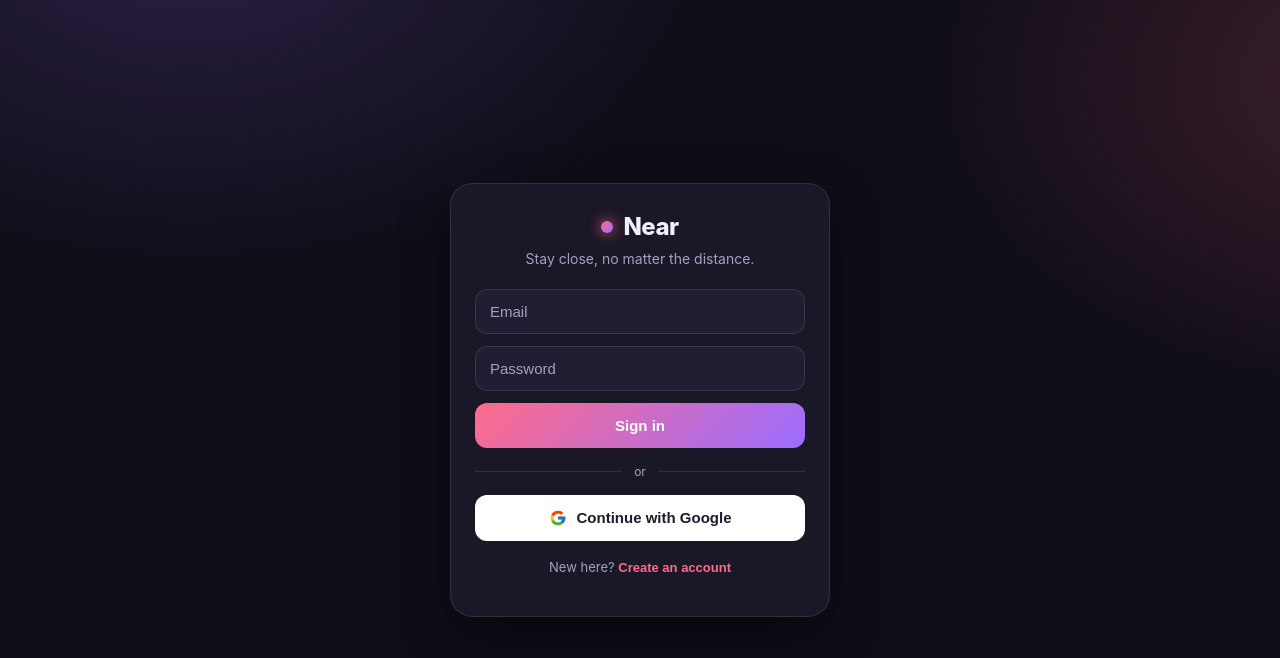
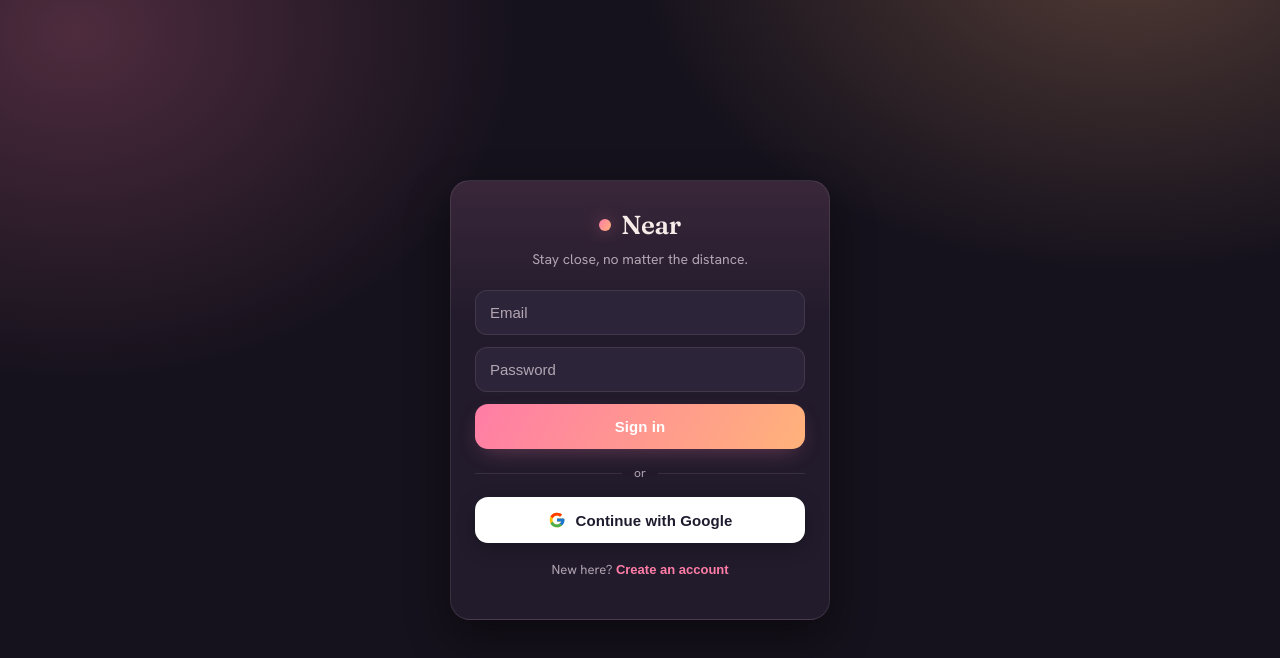
Before and after one commit to vishvam129/near, a React (Vite) app in the folder web/: page / in a window 1280 px wide. Shown: the top 658 px of the page. Built offline with nearby package versions, Linux system fonts and the light colour scheme; no server answers; what @emoji-mart/data would draw is missing.

Commit message:
Redesign Wave 1: warm 'dusk' design system — Fraunces+Hanken fonts, dual Dusk/Daylight theme tokens, restyled primitives (card/btn/input/nav/headings), theme toggle

```diff
--- a/web/index.html
+++ b/web/index.html
@@ -5,11 +5,17 @@
     <link rel="icon" type="image/png" href="/icon-192.png" />
     <link rel="apple-touch-icon" href="/apple-touch-icon.png" />
     <link rel="manifest" href="/manifest.webmanifest" />
+    <link rel="preconnect" href="https://fonts.googleapis.com" />
+    <link rel="preconnect" href="https://fonts.gstatic.com" crossorigin />
+    <link
+      href="https://fonts.googleapis.com/css2?family=Fraunces:ital,opsz,wght@0,9..144,400..700;1,9..144,400..600&family=Hanken+Grotesk:wght@400;500;600;700;800&display=swap"
+      rel="stylesheet"
+    />
     <meta
       name="viewport"
       content="width=device-width, initial-scale=1.0, viewport-fit=cover, maximum-scale=1.0, user-scalable=no"
     />
-    <meta name="theme-color" content="#0f0d17" />
+    <meta name="theme-color" content="#16121d" />
     <meta name="mobile-web-app-capable" content="yes" />
     <meta name="apple-mobile-web-app-capable" content="yes" />
     <meta name="apple-mobile-web-app-status-bar-style" content="black-translucent" />
--- a/web/src/components/LanguageSettings.tsx
+++ b/web/src/components/LanguageSettings.tsx
@@ -1,11 +1,30 @@
 import { useI18n, LANGS, CURRENCIES, type Lang } from '../lib/i18n'
 
+const THEMES = [
+  { id: 'dark' as const, label: '🌙 Dusk' },
+  { id: 'light' as const, label: '☀️ Daylight' },
+]
+
 export function LanguageSettings() {
-  const { lang, currency, setLang, setCurrency, t, money } = useI18n()
+  const { lang, currency, theme, setLang, setCurrency, setTheme, t, money } = useI18n()
 
   return (
     <div className="card">
       <h3 className="card-h muted-h">{t('settings.title')}</h3>
+
+      <label className="repair-label">Appearance</label>
+      <div className="lang-grid">
+        {THEMES.map((th) => (
+          <button
+            key={th.id}
+            type="button"
+            className={`chip ${theme === th.id ? 'chip-on' : ''}`}
+            onClick={() => setTheme(th.id)}
+          >
+            {th.label}
+          </button>
+        ))}
+      </div>
 
       <label className="repair-label">{t('settings.language')}</label>
       <div className="lang-grid">
--- a/web/src/index.css
+++ b/web/src/index.css
@@ -1,18 +1,57 @@
+/* ============================================================
+   NEAR DESIGN SYSTEM — "Two hearts, one sky at dusk"
+   Warm, intimate, premium. Re-skin the whole app from here.
+   ============================================================ */
 :root {
-  --bg: #0f0d17;
-  --panel: #1a1726;
-  --panel-2: #221d33;
-  --line: rgba(255, 255, 255, 0.1);
-  --txt: #f3eefb;
-  --muted: #a79fc0;
-  --pink: #ff6b8b;
-  --purple: #9b6dff;
-  --grad: linear-gradient(135deg, #ff6b8b 0%, #9b6dff 100%);
-
-  font-family: -apple-system, BlinkMacSystemFont, 'Segoe UI', Roboto, Helvetica, Arial, sans-serif;
+  /* 🌙 Dusk — the default theme (warm plum night, OLED-friendly) */
+  --bg: #16121d;
+  --bg-2: #1d1726;
+  --panel: #221b2c; /* surface (tonal lift, never pure black) */
+  --panel-2: #2c2438; /* elevated surface */
+  --line: rgba(255, 232, 224, 0.1); /* warm hairline */
+  --txt: #f6ece8; /* warm off-white */
+  --muted: #b3a6b3; /* warm muted */
+  --pink: #ff7da6; /* rose — primary accent */
+  --rose: #ff7da6;
+  --amber: #ffb27a; /* peach/amber — secondary accent */
+  --purple: #ffb27a; /* legacy name remapped to amber (kills old purple) */
+  --grad: linear-gradient(120deg, #ff7da6 0%, #ffb27a 100%); /* signature */
+  --glow: rgba(255, 125, 166, 0.35);
+  --shadow: 0 18px 44px rgba(0, 0, 0, 0.46);
+  --shadow-sm: 0 6px 18px rgba(0, 0, 0, 0.3);
+
+  /* shared design tokens */
+  --radius: 20px;
+  --radius-sm: 13px;
+  --font-display: 'Fraunces', Georgia, 'Times New Roman', serif;
+  --font-ui: 'Hanken Grotesk', -apple-system, BlinkMacSystemFont, 'Segoe UI', system-ui, sans-serif;
+  --ease-spring: cubic-bezier(0.34, 1.56, 0.64, 1);
+
+  font-family: var(--font-ui);
   color: var(--txt);
   color-scheme: dark;
   -webkit-font-smoothing: antialiased;
+  text-rendering: optimizeLegibility;
+}
+
+/* ☀️ Daylight — warm cream light theme */
+:root[data-theme='light'] {
+  --bg: #fbf3ec;
+  --bg-2: #fdf8f3;
+  --panel: #fffdfb;
+  --panel-2: #f5eae1;
+  --line: rgba(74, 40, 52, 0.1);
+  --txt: #2c2029;
+  --muted: #8b7a84;
+  --pink: #e3517f;
+  --rose: #e3517f;
+  --amber: #e2873d;
+  --purple: #e2873d;
+  --grad: linear-gradient(120deg, #e3517f 0%, #f0a155 100%);
+  --glow: rgba(227, 81, 127, 0.26);
+  --shadow: 0 18px 40px rgba(120, 70, 70, 0.14);
+  --shadow-sm: 0 6px 18px rgba(120, 70, 70, 0.1);
+  color-scheme: light;
 }
 
 * {
@@ -22,10 +61,35 @@
 body {
   margin: 0;
   min-height: 100dvh;
+  font-family: var(--font-ui);
   background:
-    radial-gradient(900px 600px at 15% -10%, rgba(155, 109, 255, 0.2), transparent 60%),
-    radial-gradient(900px 600px at 110% 10%, rgba(255, 107, 139, 0.2), transparent 55%),
+    radial-gradient(820px 560px at 88% -8%, color-mix(in oklab, var(--amber) 26%, transparent), transparent 60%),
+    radial-gradient(760px 600px at 6% 4%, color-mix(in oklab, var(--rose) 24%, transparent), transparent 58%),
     var(--bg);
+  background-attachment: fixed;
+}
+
+/* ---- typography: display serif headings everywhere ---- */
+h1,
+h2,
+h3,
+h4 {
+  font-family: var(--font-display);
+  font-optical-sizing: auto;
+  font-weight: 600;
+}
+.card-h {
+  font-family: var(--font-display);
+  font-optical-sizing: auto;
+  font-weight: 600;
+  font-size: 19px;
+  letter-spacing: -0.3px;
+  line-height: 1.15;
+  margin: 0 0 13px;
+  color: var(--txt);
+}
+.muted-h {
+  color: var(--txt);
 }
 
 /* ---- centered auth/card layout ---- */
@@ -40,11 +104,12 @@ body {
 .card {
   width: 100%;
   max-width: 380px;
-  background: var(--panel);
-  border: 1px solid var(--line);
-  border-radius: 22px;
+  background:
+    linear-gradient(180deg, color-mix(in oklab, var(--panel) 88%, var(--rose)) 0%, var(--panel) 32%);
+  border: 1px solid var(--line);
+  border-radius: var(--radius);
   padding: 28px 24px;
-  box-shadow: 0 18px 50px rgba(0, 0, 0, 0.45);
+  box-shadow: var(--shadow);
   text-align: center;
 }
 
@@ -52,28 +117,34 @@ body {
   display: inline-flex;
   align-items: center;
   gap: 10px;
-  font-weight: 800;
-  font-size: 24px;
-  letter-spacing: -0.5px;
+  font-family: var(--font-display);
+  font-optical-sizing: auto;
+  font-weight: 600;
+  font-size: 26px;
+  letter-spacing: -0.4px;
 }
 .brand .dot {
   width: 12px;
   height: 12px;
   border-radius: 50%;
   background: var(--grad);
-  box-shadow: 0 0 14px var(--pink);
+  box-shadow: 0 0 16px var(--glow);
 }
 
 .tagline {
   color: var(--muted);
   font-size: 14px;
   margin: 8px 0 20px;
-  line-height: 1.4;
+  line-height: 1.5;
 }
 
 .welcome {
-  font-size: 26px;
-  letter-spacing: -0.6px;
+  font-family: var(--font-display);
+  font-optical-sizing: auto;
+  font-weight: 600;
+  font-size: 30px;
+  letter-spacing: -0.5px;
+  line-height: 1.1;
   margin: 16px 0 8px;
 }
 
@@ -112,6 +183,7 @@ body {
 }
 .input:focus {
   border-color: var(--pink);
+  box-shadow: 0 0 0 3px var(--glow);
 }
 .input::placeholder {
   color: var(--muted);
@@ -121,20 +193,24 @@ body {
   width: 100%;
   padding: 14px;
   border: none;
-  border-radius: 12px;
+  border-radius: var(--radius-sm);
   background: var(--grad);
   color: #fff;
   font-size: 15px;
   font-weight: 700;
-  cursor: pointer;
-  transition: transform 0.12s, opacity 0.15s;
+  letter-spacing: 0.1px;
+  cursor: pointer;
+  box-shadow: 0 8px 22px -8px var(--glow);
+  transition: transform 0.18s var(--ease-spring), box-shadow 0.18s ease, opacity 0.15s;
 }
 .btn:active {
-  transform: scale(0.98);
+  transform: scale(0.96);
+  box-shadow: 0 4px 12px -6px var(--glow);
 }
 .btn:disabled {
-  opacity: 0.6;
+  opacity: 0.55;
   cursor: default;
+  box-shadow: none;
 }
 
 .btn-google {
@@ -144,13 +220,15 @@ body {
   align-items: center;
   justify-content: center;
   gap: 10px;
+  box-shadow: var(--shadow-sm);
 }
 
 .btn-ghost {
-  background: transparent;
+  background: color-mix(in oklab, var(--panel-2) 60%, transparent);
   border: 1px solid var(--line);
   color: var(--txt);
   margin-top: 12px;
+  box-shadow: none;
 }
 
 .divider {
@@ -187,7 +265,7 @@ body {
 .link {
   background: none;
   border: none;
-  color: var(--pink);
+  color: var(--rose);
   font-size: 13px;
   font-weight: 600;
   cursor: pointer;
@@ -2626,8 +2704,9 @@ select.input {
 .bottom-nav {
   display: flex;
   border-top: 1px solid var(--line);
-  background: rgba(20, 18, 30, 0.95);
-  backdrop-filter: blur(12px);
+  background: color-mix(in oklab, var(--bg) 82%, transparent);
+  backdrop-filter: blur(18px) saturate(1.4);
+  -webkit-backdrop-filter: blur(18px) saturate(1.4);
   padding-bottom: env(safe-area-inset-bottom);
 }
 .nav-btn {
@@ -2636,15 +2715,35 @@ select.input {
   border: none;
   color: var(--muted);
   font-size: 11px;
-  display: flex;
-  flex-direction: column;
-  align-items: center;
-  gap: 3px;
-  padding: 10px 0;
-  cursor: pointer;
+  font-weight: 600;
+  display: flex;
+  flex-direction: column;
+  align-items: center;
+  gap: 4px;
+  padding: 11px 0 9px;
+  cursor: pointer;
+  position: relative;
+  transition: color 0.2s ease;
 }
 .nav-btn.active {
-  color: var(--pink);
+  color: var(--rose);
+}
+/* glowing pill under the active tab */
+.nav-btn.active::before {
+  content: '';
+  position: absolute;
+  top: 0;
+  width: 26px;
+  height: 3px;
+  border-radius: 0 0 4px 4px;
+  background: var(--grad);
+  box-shadow: 0 2px 10px var(--glow);
+}
+.nav-btn .nav-ico {
+  transition: transform 0.25s var(--ease-spring);
+}
+.nav-btn.active .nav-ico {
+  transform: translateY(-1px) scale(1.12);
 }
 .nav-ico {
   font-size: 20px;
--- a/web/src/lib/i18n.tsx
+++ b/web/src/lib/i18n.tsx
@@ -5,6 +5,7 @@ import { createContext, useContext, useEffect, useMemo, useState, type ReactNode
 // dictionary below and money is formatted with Intl for the chosen locale.
 
 export type Lang = 'en' | 'es' | 'hi' | 'fr'
+export type Theme = 'dark' | 'light'
 
 export const LANGS: { code: Lang; label: string; locale: string }[] = [
   { code: 'en', label: 'English', locale: 'en-US' },
@@ -45,8 +46,10 @@ const STRINGS: Record<string, Dict> = {
 type I18nValue = {
   lang: Lang
   currency: string
+  theme: Theme
   setLang: (l: Lang) => void
   setCurrency: (c: string) => void
+  setTheme: (t: Theme) => void
   t: (key: string) => string
   money: (amount: number) => string
 }
@@ -64,16 +67,24 @@ function stored(key: string, fallback: string): string {
 export function I18nProvider({ children }: { children: ReactNode }) {
   const [lang, setLangState] = useState<Lang>(() => stored('near_lang', 'en') as Lang)
   const [currency, setCurrencyState] = useState<string>(() => stored('near_currency', 'USD'))
+  const [theme, setThemeState] = useState<Theme>(() => stored('near_theme', 'dark') as Theme)
 
   useEffect(() => {
     document.documentElement.lang = lang
   }, [lang])
+
+  useEffect(() => {
+    document.documentElement.dataset.theme = theme
+    const meta = document.querySelector('meta[name="theme-color"]')
+    if (meta) meta.setAttribute('content', theme === 'light' ? '#fbf3ec' : '#16121d')
+  }, [theme])
 
   const value = useMemo<I18nValue>(() => {
     const locale = LANGS.find((l) => l.code === lang)?.locale ?? 'en-US'
     return {
       lang,
       currency,
+      theme,
       setLang: (l) => {
         setLangState(l)
         try {
@@ -90,6 +101,14 @@ export function I18nProvider({ children }: { children: ReactNode }) {
           /* ignore */
         }
       },
+      setTheme: (t) => {
+        setThemeState(t)
+        try {
+          localStorage.setItem('near_theme', t)
+        } catch {
+          /* ignore */
+        }
+      },
       t: (key) => STRINGS[key]?.[lang] ?? STRINGS[key]?.en ?? key,
       money: (amount) => {
         try {
@@ -99,7 +118,7 @@ export function I18nProvider({ children }: { children: ReactNode }) {
         }
       },
     }
-  }, [lang, currency])
+  }, [lang, currency, theme])
 
   return <I18nContext.Provider value={value}>{children}</I18nContext.Provider>
 }
```
Also changed, not shown: 2 other files (tests, documents, lock files or other folders).
